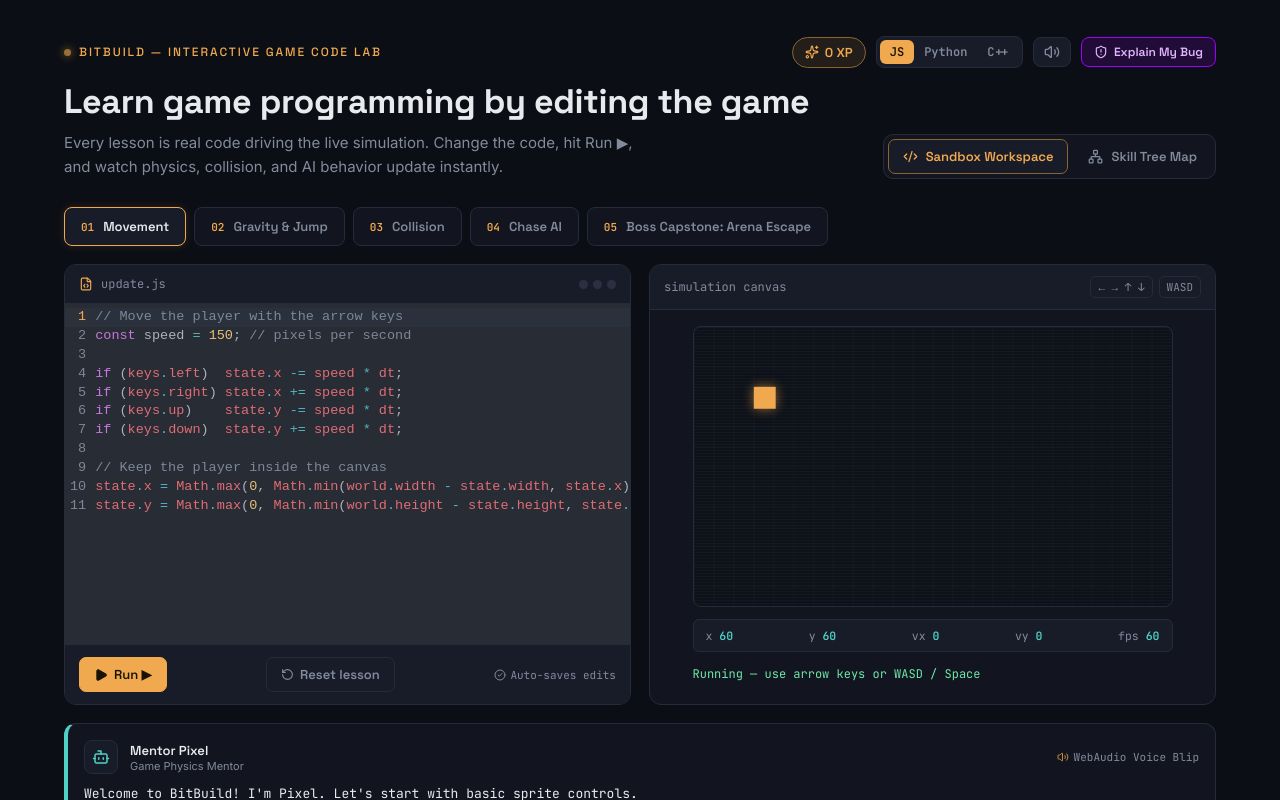
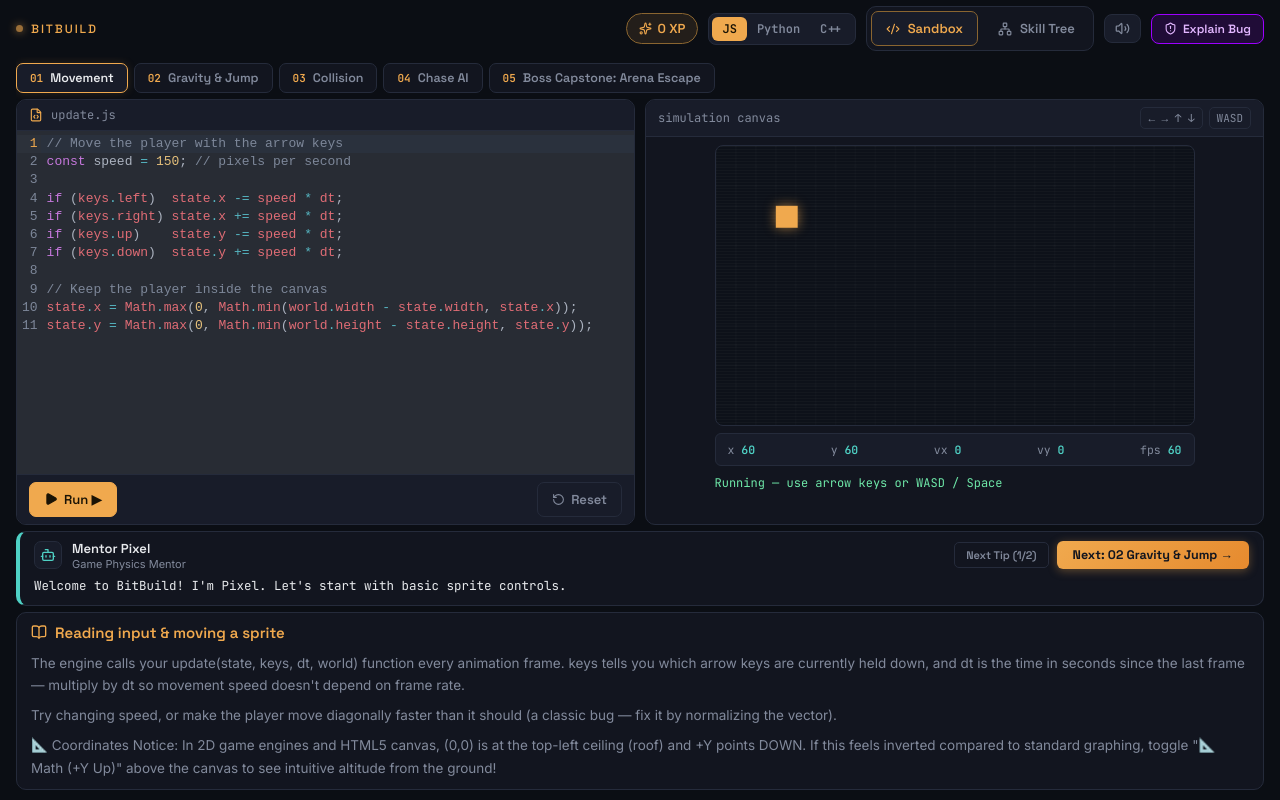
Before and after one commit to Hrithik-exe/Bitbuild, a React (Vite) app: page / in a window 1280 px wide. Shown: the top 800 px of the page. Built offline with nearby package versions, Linux system fonts and the light colour scheme.

Commit message:
ui: slim compact layout - viewport fit remove header title

```diff
--- a/src/App.tsx
+++ b/src/App.tsx
@@ -230,7 +230,7 @@ export function App() {
           }}
         />
       ) : (
-        <>
+        <div className="sandbox-layout">
           {/* Lesson Tabs Navigation */}
           <div className="tabs">
             {lessons.map(l => {
@@ -252,7 +252,7 @@ export function App() {
           {/* Sub-step Pieces Bar for Level 2 (and any multi-piece level) */}
           {currentLesson.pieces && currentLesson.pieces.length > 0 && (
             <div className="level-pieces-bar">
-              <span className="pieces-bar-title">{currentLesson.label} Pieces:</span>
+              <span className="pieces-bar-title">{currentLesson.label}:</span>
               <div className="pieces-pills">
                 {currentLesson.pieces.map((piece, idx) => {
                   const isActive = idx === currentPieceIndex;
@@ -307,7 +307,7 @@ export function App() {
 
           {/* Detailed Lesson Instructions & Notes */}
           <LessonNote note={activeNote} />
-        </>
+        </div>
       )}
 
       {/* "Explain My Bug" AI Diagnostics Modal Drawer */}
--- a/src/components/Editor/CodeEditor.tsx
+++ b/src/components/Editor/CodeEditor.tsx
@@ -6,7 +6,7 @@ import { javascript } from '@codemirror/lang-javascript';
 import { python } from '@codemirror/lang-python';
 import { cpp } from '@codemirror/lang-cpp';
 import { oneDark } from '@codemirror/theme-one-dark';
-import { Play, RotateCcw, FileCode, CheckCircle2 } from 'lucide-react';
+import { Play, RotateCcw, FileCode } from 'lucide-react';
 import type { Language } from '../../types/lesson';
 
 interface CodeEditorProps {
@@ -63,8 +63,7 @@ export const CodeEditor: React.FC<CodeEditorProps> = ({
         EditorView.theme({
           '&': {
             height: '100%',
-            minHeight: '340px',
-            fontSize: '13.5px',
+            fontSize: '13px',
             fontFamily: "'JetBrains Mono', monospace",
             backgroundColor: '#12151F'
           },
@@ -115,11 +114,6 @@ export const CodeEditor: React.FC<CodeEditorProps> = ({
           <FileCode size={14} className="accent-icon" />
           <span>{filename}</span>
         </div>
-        <div className="dot-row">
-          <div className="pdot"></div>
-          <div className="pdot"></div>
-          <div className="pdot"></div>
-        </div>
       </div>
 
       <div className="editor-wrapper" ref={editorContainerRef} />
@@ -132,12 +126,8 @@ export const CodeEditor: React.FC<CodeEditorProps> = ({
 
         <button className="btn-reset" onClick={onReset}>
           <RotateCcw size={13} />
-          <span>Reset lesson</span>
+          <span>Reset</span>
         </button>
-
-        <div className="keyboard-shortcut-hint">
-          <CheckCircle2 size={12} /> Auto-saves edits
-        </div>
       </div>
     </div>
   );
--- a/src/components/Header.tsx
+++ b/src/components/Header.tsx
@@ -28,12 +28,12 @@ export const Header: React.FC<HeaderProps> = ({
       <div className="header-top">
         <div className="eyebrow">
           <span className="live-dot" />
-          BITBUILD — INTERACTIVE GAME CODE LAB
+          BITBUILD
         </div>
 
         <div className="header-actions">
           <div className="xp-badge">
-            <Sparkles size={14} className="xp-icon" />
+            <Sparkles size={13} className="xp-icon" />
             <span>{currentXp} XP</span>
           </div>
 
@@ -58,39 +58,30 @@ export const Header: React.FC<HeaderProps> = ({
             </button>
           </div>
 
-          <button className="icon-btn" onClick={toggleMute} title={isMuted ? 'Unmute Sound' : 'Mute Sound'}>
-            {isMuted ? <VolumeX size={16} /> : <Volume2 size={16} />}
-          </button>
-
-          <button className="explain-bug-btn" onClick={onExplainBug}>
-            <ShieldAlert size={14} />
-            <span>Explain My Bug</span>
-          </button>
-        </div>
-      </div>
-
-      <div className="header-main">
-        <div>
-          <h1 className="title-text">Learn game programming by editing the game</h1>
-          <p className="subtitle-text">
-            Every lesson is real code driving the live simulation. Change the code, hit Run ▶, and watch physics, collision, and AI behavior update instantly.
-          </p>
-        </div>
-
           <div className="view-switch">
             <button
               className={`view-btn ${activeView === 'sandbox' ? 'active' : ''}`}
               onClick={() => setActiveView('sandbox')}
             >
-            <Code2 size={15} />
-            <span>Sandbox Workspace</span>
+              <Code2 size={14} />
+              <span>Sandbox</span>
             </button>
             <button
               className={`view-btn ${activeView === 'skilltree' ? 'active' : ''}`}
               onClick={() => setActiveView('skilltree')}
             >
-            <Network size={15} />
-            <span>Skill Tree Map</span>
+              <Network size={14} />
+              <span>Skill Tree</span>
+            </button>
+          </div>
+
+          <button className="icon-btn" onClick={toggleMute} title={isMuted ? 'Unmute' : 'Mute'}>
+            {isMuted ? <VolumeX size={15} /> : <Volume2 size={15} />}
+          </button>
+
+          <button className="explain-bug-btn" onClick={onExplainBug}>
+            <ShieldAlert size={13} />
+            <span>Explain Bug</span>
           </button>
         </div>
       </div>
--- a/src/components/Mentor/MentorBox.tsx
+++ b/src/components/Mentor/MentorBox.tsx
@@ -1,5 +1,5 @@
 import React, { useEffect, useState } from 'react';
-import { Bot, Terminal, Volume2 } from 'lucide-react';
+import { Bot, Terminal } from 'lucide-react';
 import type { DialogueLine } from '../../types/lesson';
 import { blipAudio } from '../../services/BlipAudio';
 
@@ -41,7 +41,6 @@ export const MentorBox: React.FC<MentorBoxProps> = ({
         setDisplayedText(prev => prev + nextChar);
         charIdx++;
 
-        // Trigger procedural blip audio tone per character
         if (nextChar !== ' ') {
           blipAudio.playBlip(activeLine.speaker, activeLine.blipPitch);
         }
@@ -70,16 +69,30 @@ export const MentorBox: React.FC<MentorBoxProps> = ({
     <div className={`mentor-box ${isPixel ? 'speaker-pixel' : 'speaker-byte'}`}>
       <div className="mentor-header">
         <div className="mentor-avatar">
-          {isPixel ? <Bot size={18} className="icon-pixel" /> : <Terminal size={18} className="icon-byte" />}
+          {isPixel ? <Bot size={16} className="icon-pixel" /> : <Terminal size={16} className="icon-byte" />}
         </div>
         <div className="mentor-info">
           <span className="mentor-name">{isPixel ? 'Mentor Pixel' : 'Mentor Byte'}</span>
           <span className="mentor-role">{isPixel ? 'Game Physics Mentor' : 'Systems & AI Mentor'}</span>
         </div>
 
-        <div className="blip-indicator">
-          <Volume2 size={12} className="blip-pulse" />
-          <span>WebAudio Voice Blip</span>
+        {/* Inline navigation in mentor header */}
+        <div className="mentor-step-nav">
+          {hasPrevLesson && (
+            <button className="btn-step-prev" onClick={onPrevLesson} title={`Previous: ${prevLessonLabel}`}>
+              ← {prevLessonLabel}
+            </button>
+          )}
+          {dialogueLines.length > 1 && (
+            <button className="btn-next-dialogue" onClick={nextDialogue}>
+              Next Tip ({currentLineIndex + 1}/{dialogueLines.length})
+            </button>
+          )}
+          {hasNextLesson && (
+            <button className="btn-step-next" onClick={onNextLesson} title={`Next: ${nextLessonLabel}`}>
+              Next: {nextLessonLabel} →
+            </button>
+          )}
         </div>
       </div>
 
@@ -89,29 +102,6 @@ export const MentorBox: React.FC<MentorBoxProps> = ({
           {isTyping && <span className="cursor-blink">|</span>}
         </p>
       </div>
-
-      <div className="mentor-footer">
-        <div className="mentor-tips-group">
-          {dialogueLines.length > 1 && (
-            <button className="btn-next-dialogue" onClick={nextDialogue}>
-              Next Tip ({currentLineIndex + 1}/{dialogueLines.length}) →
-            </button>
-          )}
-        </div>
-
-        <div className="mentor-step-nav">
-          {hasPrevLesson && (
-            <button className="btn-step-prev" onClick={onPrevLesson} title={`Previous: ${prevLessonLabel}`}>
-              ← {prevLessonLabel}
-            </button>
-          )}
-          {hasNextLesson && (
-            <button className="btn-step-next" onClick={onNextLesson} title={`Next: ${nextLessonLabel}`}>
-              Next Step: {nextLessonLabel} →
-            </button>
-          )}
-        </div>
-      </div>
     </div>
   );
 };
--- a/src/index.css
+++ b/src/index.css
@@ -26,7 +26,8 @@ html, body {
   background: var(--bg);
   color: var(--text);
   font-family: 'Inter', sans-serif;
-  min-height: 100vh;
+  height: 100vh;
+  overflow: hidden;
 }
 
 ::selection {
@@ -35,23 +36,35 @@ html, body {
 }
 
 .app-container {
-  max-width: 1200px;
+  max-width: 1400px;
   margin: 0 auto;
-  padding: 36px 24px 64px;
+  padding: 6px 16px 10px;
+  height: 100vh;
+  display: flex;
+  flex-direction: column;
+  overflow: hidden;
+}
+
+.sandbox-layout {
+  display: flex;
+  flex-direction: column;
+  flex: 1;
+  min-height: 0;
+  overflow: hidden;
 }
 
 /* Header Styles */
 .header-container {
-  margin-bottom: 28px;
+  margin-bottom: 6px;
+  flex-shrink: 0;
 }
 
 .header-top {
   display: flex;
   justify-content: space-between;
   align-items: center;
-  margin-bottom: 12px;
-  flex-wrap: wrap;
-  gap: 12px;
+  margin-bottom: 0;
+  gap: 10px;
 }
 
 .eyebrow {
@@ -222,9 +235,10 @@ html, body {
 /* Tabs Navigation */
 .tabs {
   display: flex;
-  gap: 8px;
-  margin: 24px 0 18px;
+  gap: 6px;
+  margin: 6px 0 6px;
   flex-wrap: wrap;
+  flex-shrink: 0;
 }
 
 .tab {
@@ -232,14 +246,14 @@ html, body {
   background: var(--panel);
   border: 1px solid var(--border);
   color: var(--text-muted);
-  padding: 10px 16px;
-  border-radius: 8px;
-  font-size: 13px;
+  padding: 6px 13px;
+  border-radius: 7px;
+  font-size: 12.5px;
   font-weight: 600;
   cursor: pointer;
   display: flex;
   align-items: center;
-  gap: 9px;
+  gap: 7px;
   transition: border-color 0.15s, color 0.15s, background 0.15s;
 }
 
@@ -269,14 +283,15 @@ html, body {
 .level-pieces-bar {
   display: flex;
   align-items: center;
-  gap: 12px;
-  margin: -6px 0 16px;
-  padding: 8px 14px;
+  gap: 10px;
+  margin: 0 0 6px;
+  padding: 5px 12px;
   background: rgba(18, 22, 34, 0.7);
   border: 1px solid var(--border);
-  border-radius: 8px;
+  border-radius: 7px;
   backdrop-filter: blur(8px);
   flex-wrap: wrap;
+  flex-shrink: 0;
 }
 
 .pieces-bar-title {
@@ -345,7 +360,9 @@ html, body {
 .grid {
   display: grid;
   grid-template-columns: 1fr 1fr;
-  gap: 18px;
+  gap: 10px;
+  flex: 1;
+  min-height: 0;
 }
 
 @media (max-width: 860px) {
@@ -358,10 +375,11 @@ html, body {
 .panel {
   background: var(--panel);
   border: 1px solid var(--border);
-  border-radius: 12px;
+  border-radius: 10px;
   overflow: hidden;
   display: flex;
   flex-direction: column;
+  min-height: 0;
 }
 
 .panel.border-error {
@@ -372,11 +390,12 @@ html, body {
   display: flex;
   align-items: center;
   justify-content: space-between;
-  padding: 11px 14px;
+  padding: 7px 12px;
   border-bottom: 1px solid var(--border);
   background: var(--panel-alt);
   gap: 8px;
   flex-wrap: wrap;
+  flex-shrink: 0;
 }
 
 .panel-head .label {
@@ -406,7 +425,12 @@ html, body {
 
 .editor-wrapper {
   flex: 1;
-  min-height: 340px;
+  min-height: 0;
+  overflow: hidden;
+}
+
+.editor-wrapper .cm-editor {
+  height: 100%;
 }
 
 .btn-row {
@@ -414,9 +438,10 @@ html, body {
   align-items: center;
   justify-content: space-between;
   gap: 8px;
-  padding: 12px 14px;
+  padding: 7px 12px;
   border-top: 1px solid var(--border);
   background: var(--panel-alt);
+  flex-shrink: 0;
 }
 
 button {
@@ -469,11 +494,13 @@ button:active {
 
 /* Simulation Body */
 .sim-body {
-  padding: 16px;
+  padding: 8px 12px;
   display: flex;
   flex-direction: column;
   align-items: center;
-  gap: 12px;
+  gap: 7px;
+  flex: 1;
+  overflow: auto;
 }
 
 .canvas-container {
@@ -749,11 +776,12 @@ canvas {
 
 /* Lesson Note */
 .lesson-note {
-  margin-top: 18px;
+  margin-top: 6px;
   background: var(--panel);
   border: 1px solid var(--border);
-  border-radius: 12px;
-  padding: 18px 20px;
+  border-radius: 10px;
+  padding: 10px 14px;
+  flex-shrink: 0;
 }
 
 .lesson-note .title {
@@ -790,14 +818,15 @@ code.inline {
 
 /* Mentor Box Dialogue */
 .mentor-box {
-  margin-top: 18px;
+  margin-top: 6px;
   background: var(--panel);
   border: 1px solid var(--border);
-  border-radius: 12px;
-  padding: 16px;
+  border-radius: 10px;
+  padding: 8px 14px;
   display: flex;
   flex-direction: column;
-  gap: 10px;
+  gap: 6px;
+  flex-shrink: 0;
 }
 
 .mentor-box.speaker-pixel {
@@ -811,18 +840,19 @@ code.inline {
 .mentor-header {
   display: flex;
   align-items: center;
-  gap: 12px;
+  gap: 10px;
 }
 
 .mentor-avatar {
-  width: 34px;
-  height: 34px;
-  border-radius: 8px;
+  width: 28px;
+  height: 28px;
+  border-radius: 7px;
   background: var(--panel-alt);
   display: flex;
   align-items: center;
   justify-content: center;
   border: 1px solid var(--border);
+  flex-shrink: 0;
 }
 
 .icon-pixel {
@@ -872,11 +902,11 @@ code.inline {
 
 .typewriter-text {
   font-family: 'JetBrains Mono', monospace;
-  font-size: 13px;
-  line-height: 1.6;
+  font-size: 12.5px;
+  line-height: 1.5;
   color: var(--text);
   margin: 0;
-  min-height: 38px;
+  min-height: 20px;
 }
 
 .cursor-blink {
@@ -889,8 +919,8 @@ code.inline {
   justify-content: space-between;
   align-items: center;
   border-top: 1px solid var(--border);
-  padding-top: 10px;
-  gap: 12px;
+  padding-top: 6px;
+  gap: 8px;
   flex-wrap: wrap;
 }
 
@@ -925,7 +955,7 @@ code.inline {
 .mentor-step-nav {
   display: flex;
   align-items: center;
-  gap: 10px;
+  gap: 8px;
   margin-left: auto;
 }
 
```
Lines whose indentation alone changed are shown as unchanged.
